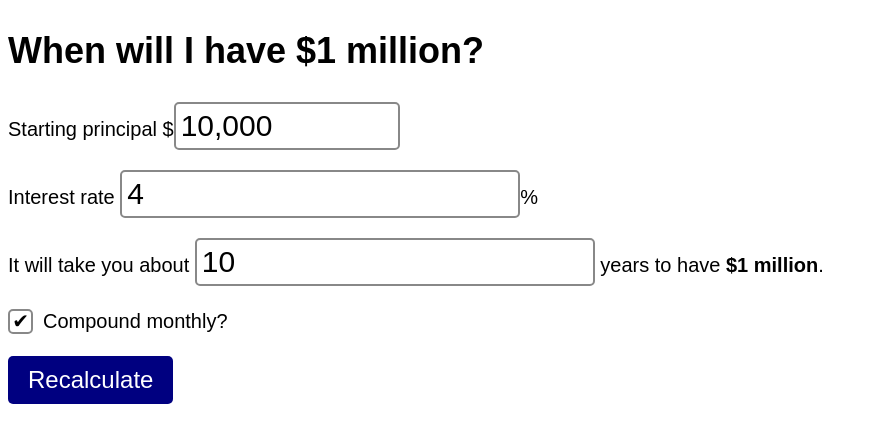
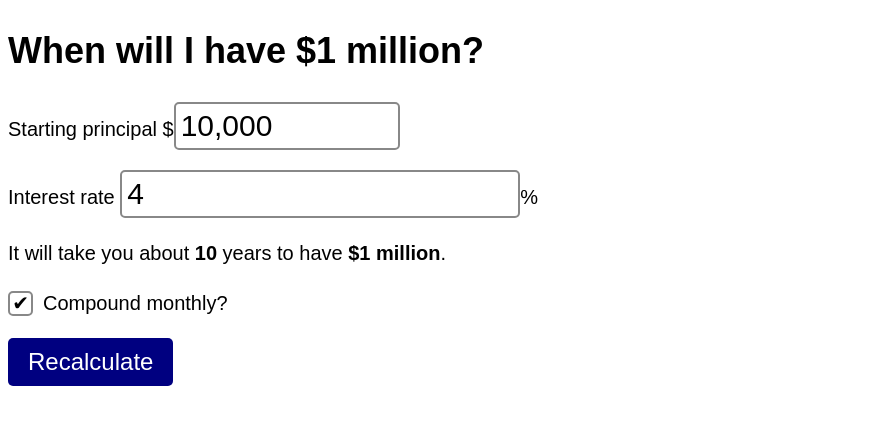
Before and after one commit to webinista/first-million, a React (Vite) app: page / in a window 1280 px wide. Shown: the top 442 px of the page, without its empty margins (0-877 px from the left). Built offline with nearby package versions, Linux system fonts and the light colour scheme.

Commit message:
Change year display to use an <output> element.
Force all string inputs to be numbers

```diff
--- a/src/App.js
+++ b/src/App.js
@@ -21,22 +21,26 @@ const App = () => {
     setState((state) => {
       return {
         ...state,
-        principal: formatted_number(evt.target.value)
+        principal: formatted_number(+evt.target.value)
       };
     });
+
     submitHandler();
   }
 
   const changeHandler = (evt) => {
+
     if(Object.hasOwn(evt, 'target')) {
       setState((state) => {
         return {
           ...state,
-          [evt.target.name]: parseFloat(evt.target.value)
+          [evt.target.name]: parseFloat(+evt.target.value)
         };
       });
     }
     submitHandler();
+
+    console.log(state)
   }
 
   const checkHandler = (evt) => {
@@ -96,15 +100,10 @@ const App = () => {
       </p>
 
       <p>
-        <Input
-          type="number"
+        <output
+          htmlFor="principal rate"
           name="years"
-          labelText="It will take you about "
-          step="0.10"
-          onChange={changeHandler}
-          size={4}
-          value={state.years}
-        /> years to have <strong>$1 million</strong>.
+        >It will take you about <strong>{state.years}</strong> years to have <strong>$1 million</strong></output>.
       </p>
 
       <p>
```
